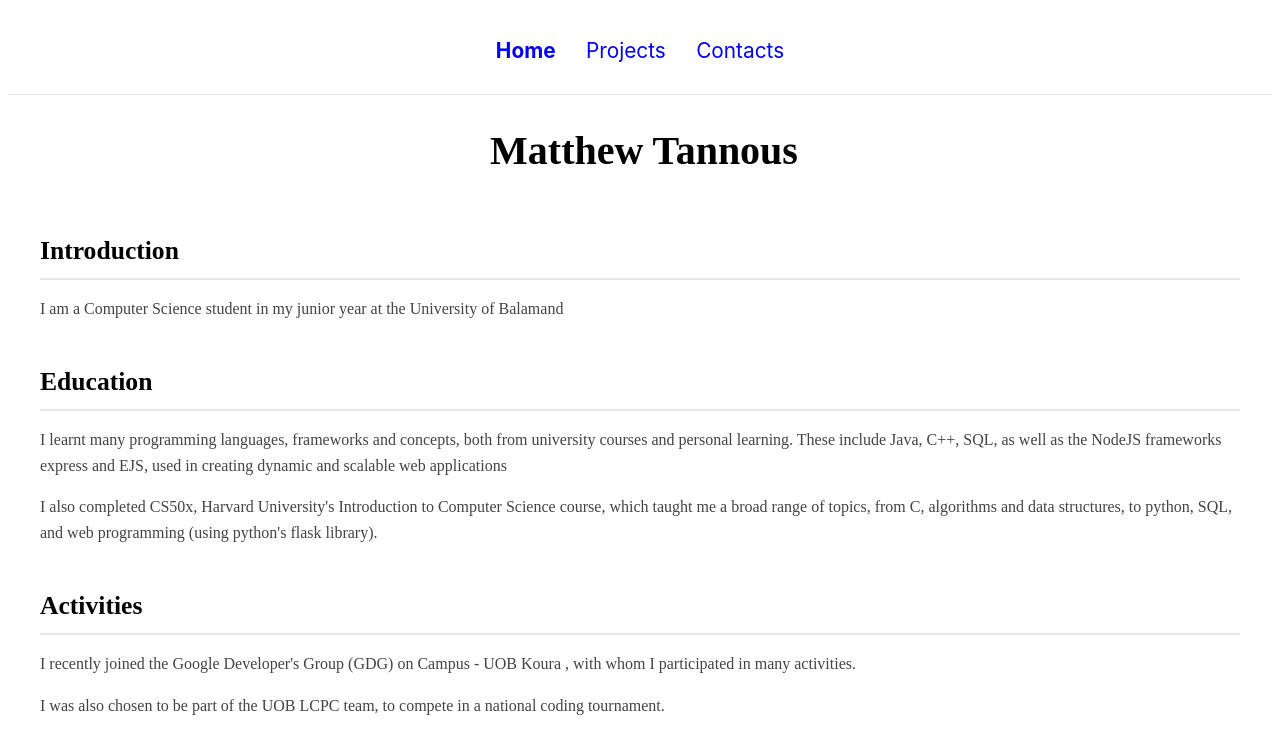
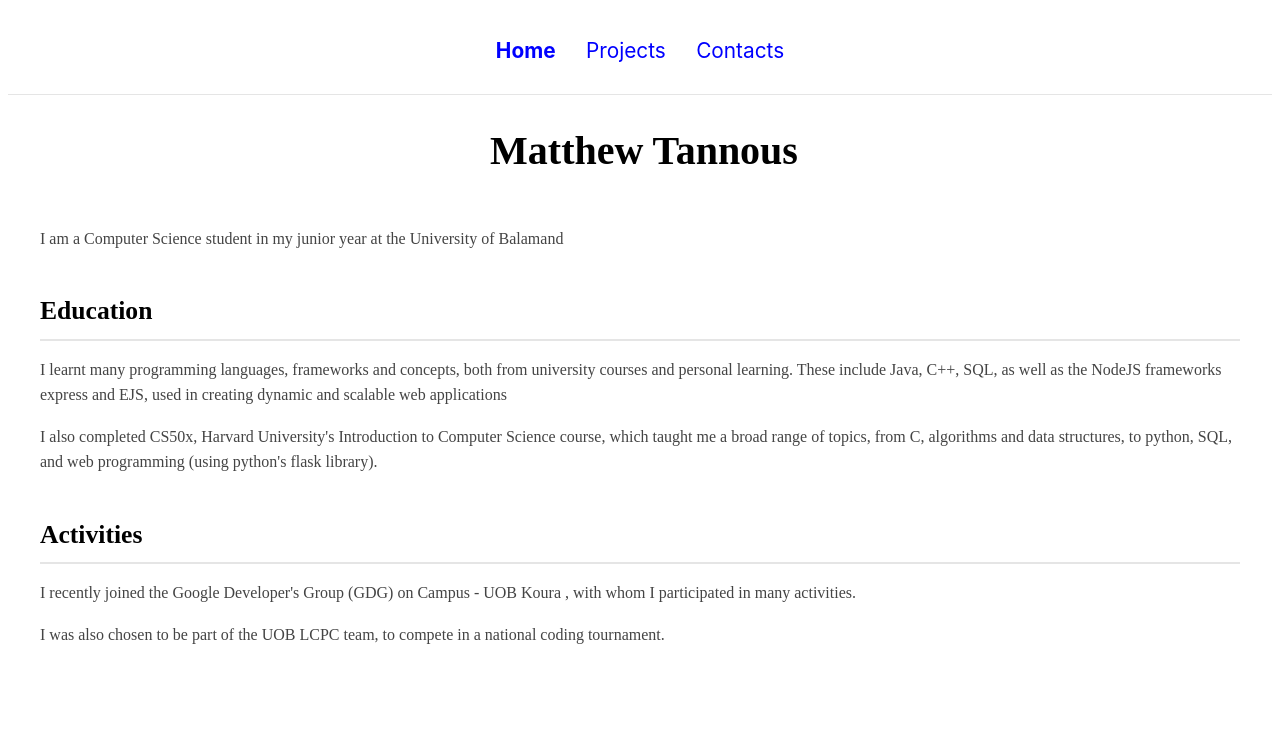
Before and after one commit to matthewtannous/matthewtannous.github.io, a Jekyll site: the page built from index.html, in a window 1280 px wide. Shown: the top 754 px of the page. Built offline with Jekyll 4.4.1, drawn with Linux system fonts in a browser that asks for light colours.

Commit message:
Removed 'introduction' subtitle on index page

```diff
--- a/index.html
+++ b/index.html
@@ -10,7 +10,9 @@ title: Home
     {% for list in site.data.about %}
     <div class="paragraph-container">
 
+        {% unless list[0] == "introduction" %}
         <h2 class="paragraph-title"> {{ list[0] | capitalize }} </h2>
+        {% endunless %}
 
         {% for sentence in list[1] %}
             <p class="sentence"> {{ sentence }}</p>
```
